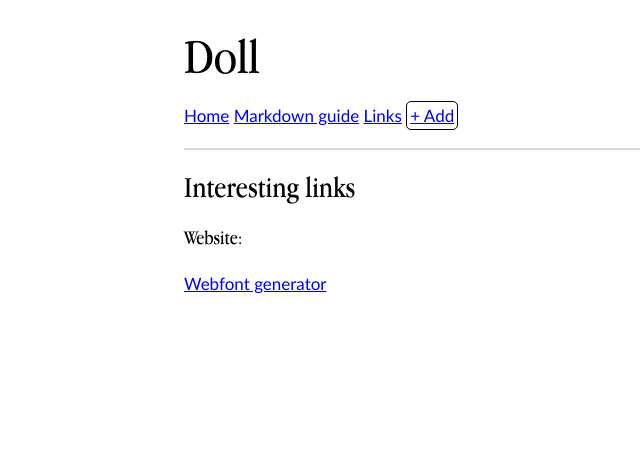
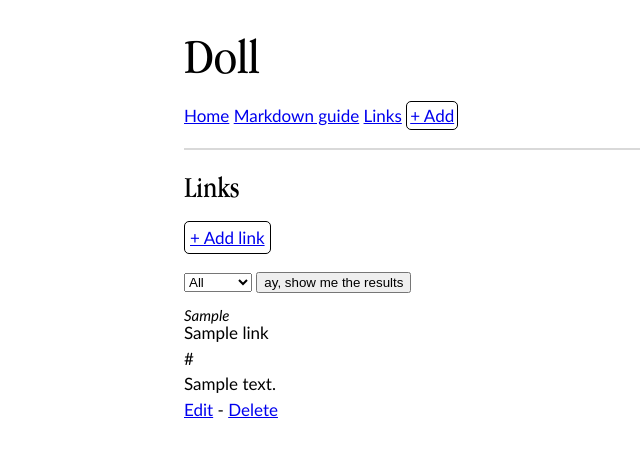
Before and after one commit to Starstaub/doll, a Flask app: page /links in a window 1280 px wide. Shown: the top 457 px of the page, without its empty margins (156-796 px from the left). Run offline with Flask 2, Linux system fonts and the light colour scheme; tables that the repository leaves empty hold one stand-in row (values such as "Sample post").

Commit message:
Added new functionalities

```diff
--- a/app/forms.py
+++ b/app/forms.py
@@ -1,23 +1,45 @@
 from flask_pagedown.fields import PageDownField
 from flask_wtf import FlaskForm
-from wtforms import StringField, SubmitField
-from wtforms.validators import DataRequired
+from wtforms import StringField, SubmitField, SelectField, TextAreaField, IntegerField
+from wtforms.validators import DataRequired, Optional
 
 
-class CreatePost(FlaskForm):
+class AddOrEditPost(FlaskForm):
 
     title = StringField("Title", validators=[DataRequired()])
     body = PageDownField("Body")
-    submit = SubmitField("Submit")
 
-
-class EditPost(FlaskForm):
-
-    title = StringField("Title", validators=[DataRequired()])
-    body = PageDownField("Body")
-    submit = SubmitField("Submit edited post")
+    submit = SubmitField("to infinity and beyond!")
 
 
 class DeletePost(FlaskForm):
 
     submit = SubmitField("to the trash!")
+
+
+class AddOrEditLink(FlaskForm):
+
+    category = SelectField("Choose category")
+    add_category = StringField("Category")
+    url = StringField("URL")
+    description = TextAreaField("Description")
+    artist = StringField("Artist")
+    author = StringField("Author")
+    title = StringField("Title", validators=[DataRequired()])
+    year = IntegerField("Year", validators=[Optional()])
+    website = StringField("Website")
+    isbn = IntegerField("ISBN", validators=[Optional()])
+
+    submit = SubmitField("put that thing back where it came from or so help me")
+
+
+class DeleteLink(FlaskForm):
+
+    submit = SubmitField("be gone with it!")
+
+
+class PickCategory(FlaskForm):
+
+    category = SelectField("Choose category")
+
+    submit = SubmitField("ay, show me the results")
--- a/app/routes.py
+++ b/app/routes.py
@@ -5,8 +5,9 @@ from sqlalchemy import desc
 from werkzeug.utils import redirect
 
 from app import app, db
-from app.forms import CreatePost, EditPost, DeletePost
-from app.models import Post
+from app.forms import DeletePost, PickCategory, DeleteLink, AddOrEditPost, AddOrEditLink
+from app.models import Post, Link
+from app.modules import pick_category, get_unique_categories
 
 
 @app.route("/")
@@ -18,12 +19,13 @@ def index():
     return render_template("index.html", title="Home", posts=posts)
 
 
-@app.route("/add", methods=['GET', 'POST'])
-def add():
+@app.route("/post_add", methods=['GET', 'POST'])
+def post_add():
 
-    form = CreatePost()
+    form = AddOrEditPost()
 
     if form.validate_on_submit():
+
         post = Post(body=form.body.data, title=form.title.data, nb_char=len(form.body.data))
         db.session.add(post)
         db.session.commit()
@@ -31,13 +33,13 @@ def add():
 
         return redirect(url_for('index'))
 
-    return render_template("add.html", title='Add Post', form=form)
+    return render_template("post_add.html", title='Add Post', form=form)
 
 
-@app.route("/edit/<string:id>", methods=['GET', 'POST'])
-def edit(id):
+@app.route("/post_edit/<string:id>", methods=['GET', 'POST'])
+def post_edit(id):
 
-    form = EditPost()
+    form = AddOrEditPost()
     post = Post.query.filter_by(id=int(id)).first()
 
     if request.method == "POST" and form.validate_on_submit():
@@ -54,11 +56,11 @@ def edit(id):
         form.title.data = post.title
         form.body.data = post.body
 
-    return render_template("edit.html", title="Edit post", form=form)
+    return render_template("post_edit.html", title="Edit post", form=form)
 
 
-@app.route("/delete/<string:id>", methods=['GET', 'POST'])
-def delete(id):
+@app.route("/post_delete/<string:id>", methods=['GET', 'POST'])
+def post_delete(id):
 
     form = DeletePost()
     post = Post.query.filter_by(id=int(id)).first()
@@ -70,7 +72,7 @@ def delete(id):
 
         return redirect(url_for("index"))
 
-    return render_template("delete.html", title="Confirm delete post", form=form, post=post)
+    return render_template("post_delete.html", title="Confirm delete post", form=form, post=post)
 
 
 @app.route("/post/<string:id>", methods=['GET'])
@@ -81,7 +83,123 @@ def post(id):
     return render_template("post.html", title=post.title, post=post)
 
 
-@app.route('/links')
+@app.route('/links', methods=['GET', 'POST'])
 def links():
 
-    return render_template("links.html")
+    pick = PickCategory()
+    pick.category.choices = get_unique_categories(all=True)
+
+    results = pick_category("All")
+
+    if pick.validate_on_submit():
+
+        chosen_pick = pick.category.data
+        if chosen_pick == "All":
+            results = pick_category("All")
+        else:
+            results = pick_category(chosen_pick)
+
+        if results.first() is None:
+            flash("nothing to see here, move on!")
+
+    return render_template("links.html", title="Links", pick=pick, results=results)
+
+
+@app.route('/link_add', methods=['GET', 'POST'])
+def link_add():
+
+    form = AddOrEditLink()
+    form.category.choices = get_unique_categories()
+
+    if form.validate_on_submit():
+
+        link = Link()
+
+        link.category = form.category.data
+        if link.category == "" and form.add_category.data:
+            link.category = form.add_category.data
+
+        link.url = form.url.data
+        link.description = form.description.data
+        link.artist = form.artist.data
+        link.author = form.author.data
+        link.title = form.title.data
+        link.year = form.year.data
+        link.website = form.website.data
+        link.isbn = form.isbn.data
+
+        db.session.add(link)
+        db.session.commit()
+
+        flash(f"{form.title.data} added successfully")
+
+        return redirect(url_for("links"))
+
+    return render_template('link_add.html', title="Add link", form=form)
+
+
+@app.route('/link_edit/<string:id>', methods=['GET', 'POST'])
+def link_edit(id):
+
+    form = AddOrEditLink()
+    form.category.choices = get_unique_categories()
+    link = Link.query.filter_by(id=int(id)).first()
+
+    if request.method == "POST" and form.validate_on_submit():
+
+        link.category = form.category.data
+        if link.category == "" and form.add_category.data:
+            link.category = form.add_category.data
+        link.url = form.url.data
+        link.description = form.description.data
+        link.artist = form.artist.data
+        link.author = form.author.data
+        link.title = form.title.data
+        link.year = form.year.data
+        link.website = form.website.data
+        link.isbn = form.isbn.data
+
+        db.session.commit()
+        flash(f"your changes on {link.title} have been saved.")
+
+        return redirect(url_for("links"))
+
+    elif request.method == "GET":
+
+        form.category.data = link.category
+        form.add_category.data = link.category
+        form.url.data = link.url
+        form.description.data = link.description
+        form.artist.data = link.artist
+        form.author.data = link.author
+        form.title.data = link.title
+        form.year.data = link.year
+        form.website.data = link.website
+        form.isbn.data = link.isbn
+
+    return render_template("link_edit.html", title="Edit link", form=form)
+
+
+@app.route("/link_delete/<string:id>", methods=['GET', 'POST'])
+def link_delete(id):
+
+    form = DeleteLink()
+    link = Link.query.filter_by(id=int(id)).first()
+
+    if form.validate_on_submit():
+
+        title = link.title
+
+        db.session.delete(link)
+        db.session.commit()
+        flash(f"the amigo {title} was successfully deleted")
+
+        return redirect(url_for("links"))
+
+    return render_template("link_delete.html", title="Confirm delete link", form=form, link=link)
+
+
+@app.route('/markdown_guide')
+def markdown_guide():
+
+    return render_template("markdown_guide.html", title="Markdown guide")
--- a/app/templates/base.html
+++ b/app/templates/base.html
@@ -19,9 +19,9 @@
         <div>
             <h1>Doll</h1>
             <a href="{{ url_for('index') }}">Home</a>
-            <a href="{{ url_for('add') }}">Markdown guide</a>
+            <a href="{{ url_for('markdown_guide') }}">Markdown guide</a>
             <a href="{{ url_for('links') }}">Links</a>
-            <a href="{{ url_for('add') }}" style="border: 1px solid black; padding: 3px; border-radius: 5px;">+ Add</a>
+            <a href="{{ url_for('post_add') }}" style="border: 1px solid black; padding: 3px; border-radius: 5px;">+ Add</a>
         </div>
         <hr>
         {% block content %}{% endblock %}
--- a/app/templates/links.html
+++ b/app/templates/links.html
@@ -2,10 +2,21 @@
 
 {% block content %}
 
-<h2>Interesting links</h2>
+    <h2>{{ title }}</h2>
 
-<section><h3>Website:</h3>
-    <a href="https://www.fontsquirrel.com/tools/webfont-generator">Webfont generator</a>
-</section>
+    <p><a href="{{ url_for('link_add') }}" style="border: solid 1px black; padding: 5px; border-radius: 5px">+ Add link</a></p>
+
+    <form action="" method="post">
+        {{ pick.hidden_tag() }}
+        {{ pick.category() }} {{ pick.submit() }}
+    </form>
+
+    <section>
+        {% include '_messages.html' %}
+    </section>
+
+    {% for result in results %}
+        {% include '_links.html' %}
+    {% endfor %}
 
 {% endblock %}
```
Also changed, not shown: app/templates/index.html (+1 -20 lines), app/templates/link_add.html (added, +41 -0 lines), app/templates/link_delete.html (added, +20 -0 lines), app/templates/link_edit.html (added, +28 -0 lines).
